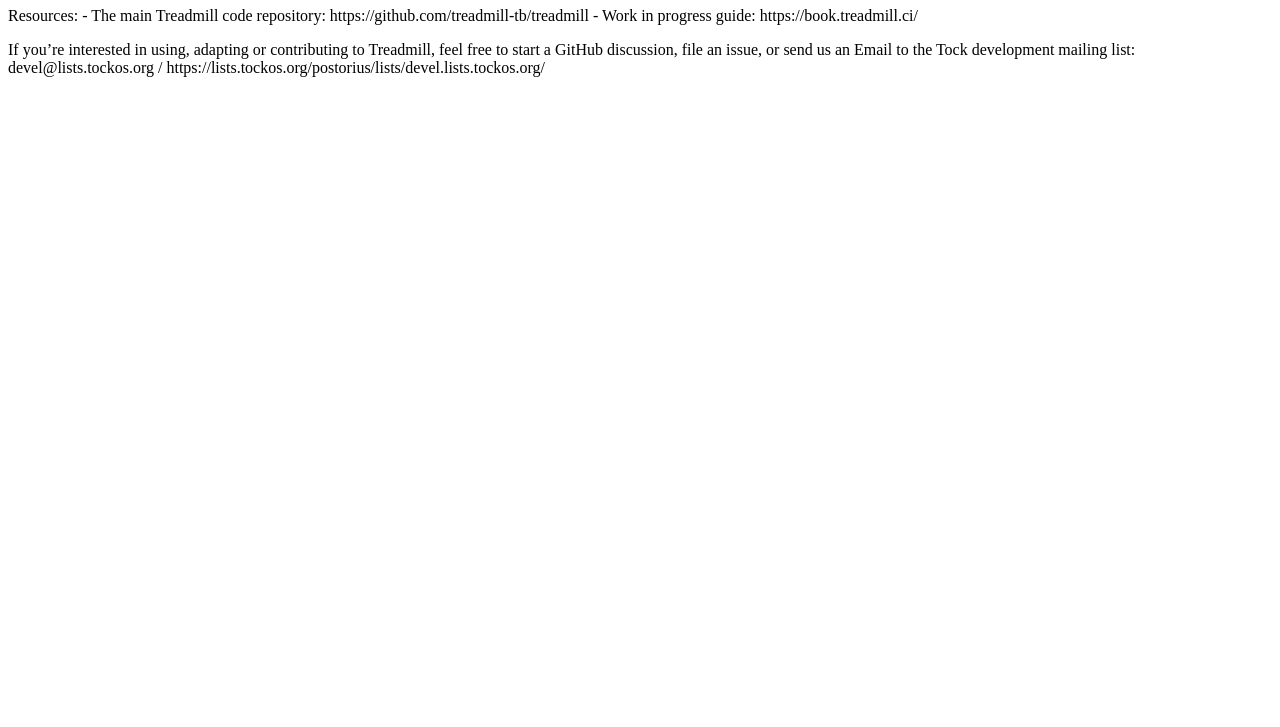
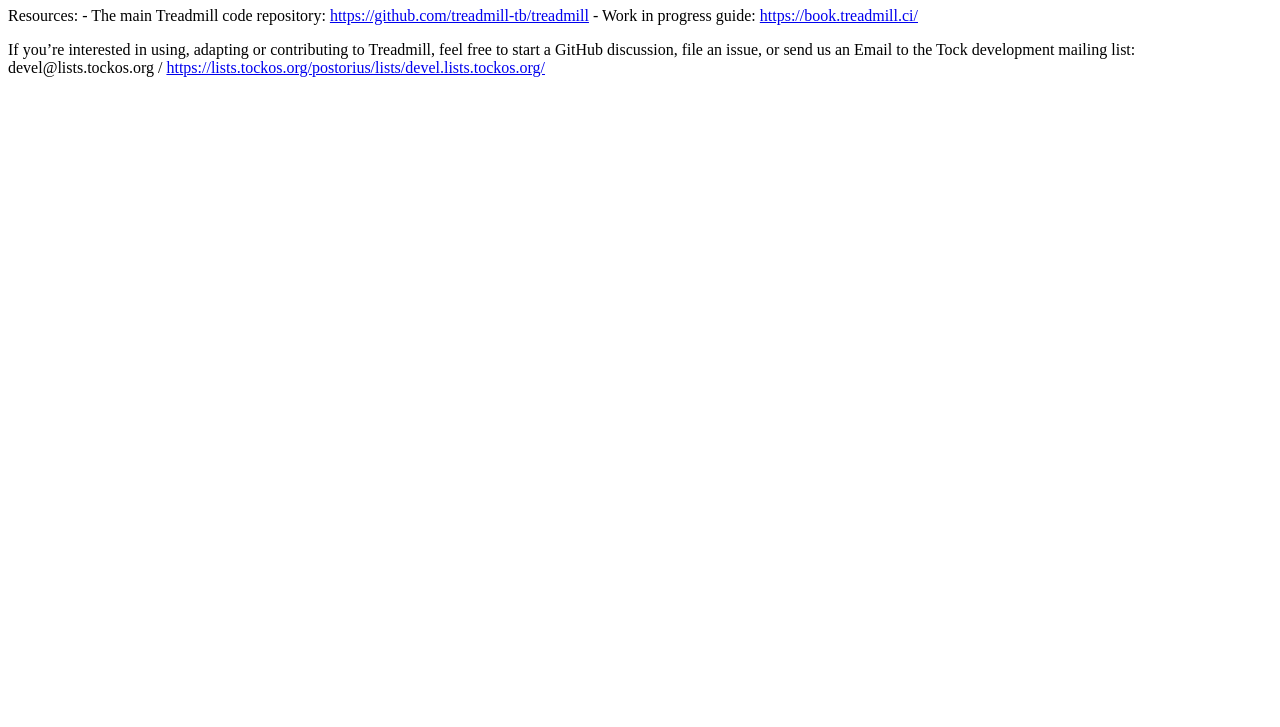
Before and after one commit to treadmill-tb/treadmill-tb.github.io, a plain HTML site: page index.html in a window 1280 px wide. Shown: the part 73-800 px from the top of the page. Drawn offline with Linux system fonts and the light colour scheme.

Commit message:
Linkify index.html

```diff
--- a/index.html
+++ b/index.html
@@ -15,12 +15,12 @@
 <h1 id="the-treadmill-distributed-testbed">The Treadmill Distributed
 Testbed</h1>
 <p>Resources: - The main Treadmill code repository:
-https://github.com/treadmill-tb/treadmill - Work in progress guide:
-https://book.treadmill.ci/</p>
+<a href="https://github.com/treadmill-tb/treadmill">https://github.com/treadmill-tb/treadmill</a> - Work in progress guide:
+<a href="https://book.treadmill.ci/">https://book.treadmill.ci/</a></p>
 <p>If you’re interested in using, adapting or contributing to Treadmill,
 feel free to start a GitHub discussion, file an issue, or send us an
 Email to the Tock development mailing list: devel@lists.tockos.org /
-https://lists.tockos.org/postorius/lists/devel.lists.tockos.org/</p>
+<a href="https://lists.tockos.org/postorius/lists/devel.lists.tockos.org/">https://lists.tockos.org/postorius/lists/devel.lists.tockos.org/</a></p>
 
 </body>
 </html>
```
